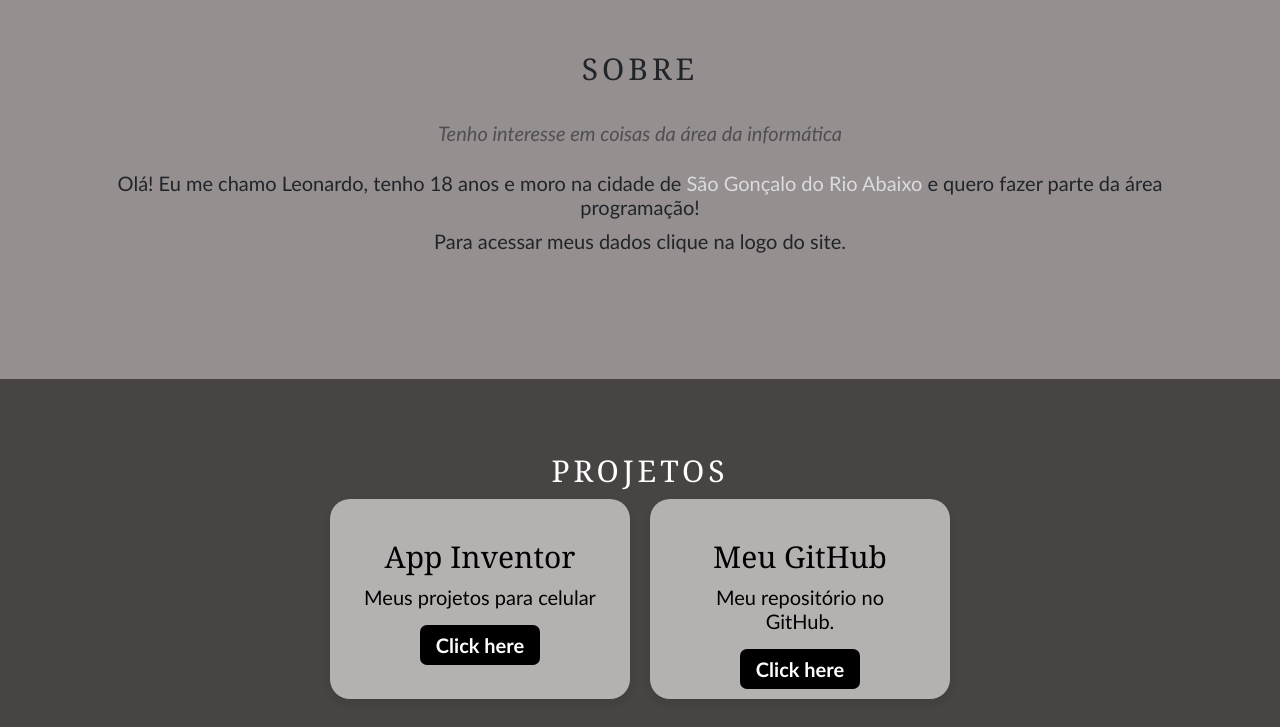
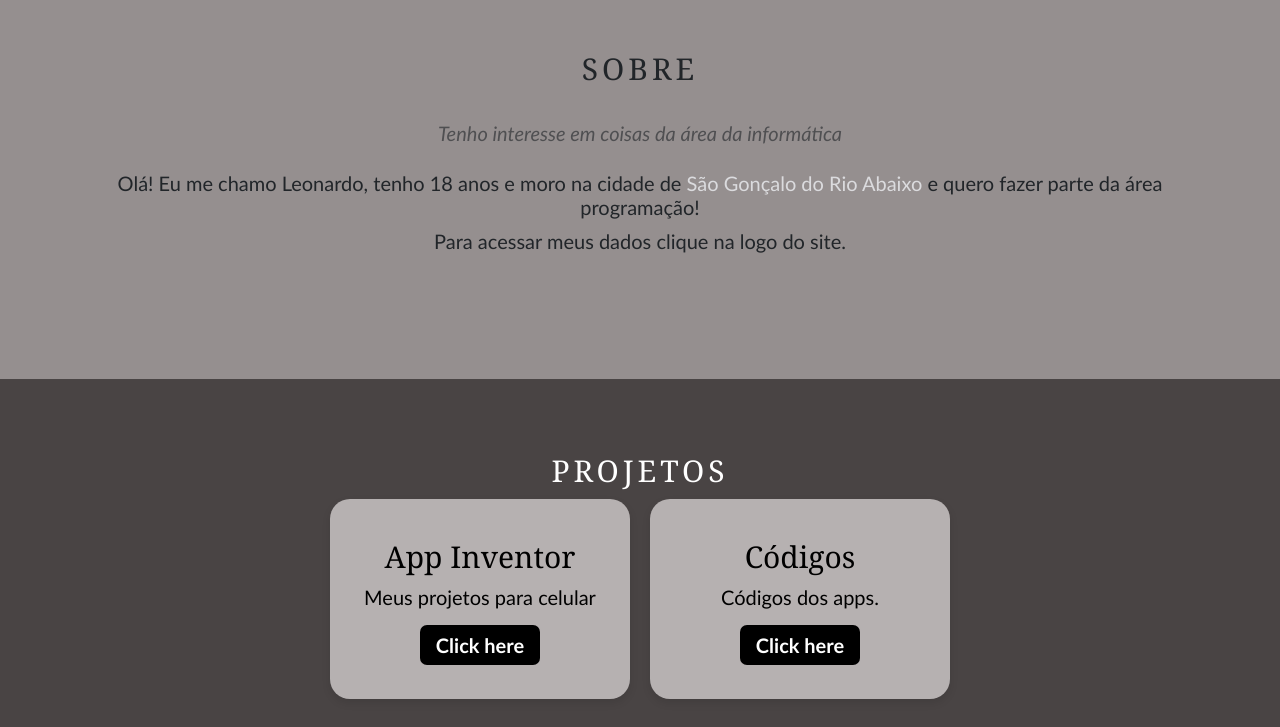
Before and after one commit to Leonardo2745/Leonardo2745.github.io, a plain HTML site: page index.html in a window 1280 px wide. Shown: the part 73-800 px from the top of the page. Drawn offline with nearby package versions, Linux system fonts and the light colour scheme.

Commit message:
concerto reposit

```diff
--- a/index.html
+++ b/index.html
@@ -42,8 +42,8 @@
                     <a class="btn-card" type="button" href="https://github.com/Leonardo2745/App-Inventor/releases/tag/v1.2">Click here</a>
                 </div>
                 <div class="cardBox">
-                    <h2>Meu GitHub</h2>
-                    <p>Meu repositório no GitHub.</p>
+                    <h2>Códigos</h2>
+                    <p>Códigos dos apps.</p>
                     <a class="btn-card" type="button" href="https://github.com/Leonardo2745/App-Inventor">Click here</a>
                 </div>
             </div>
```
